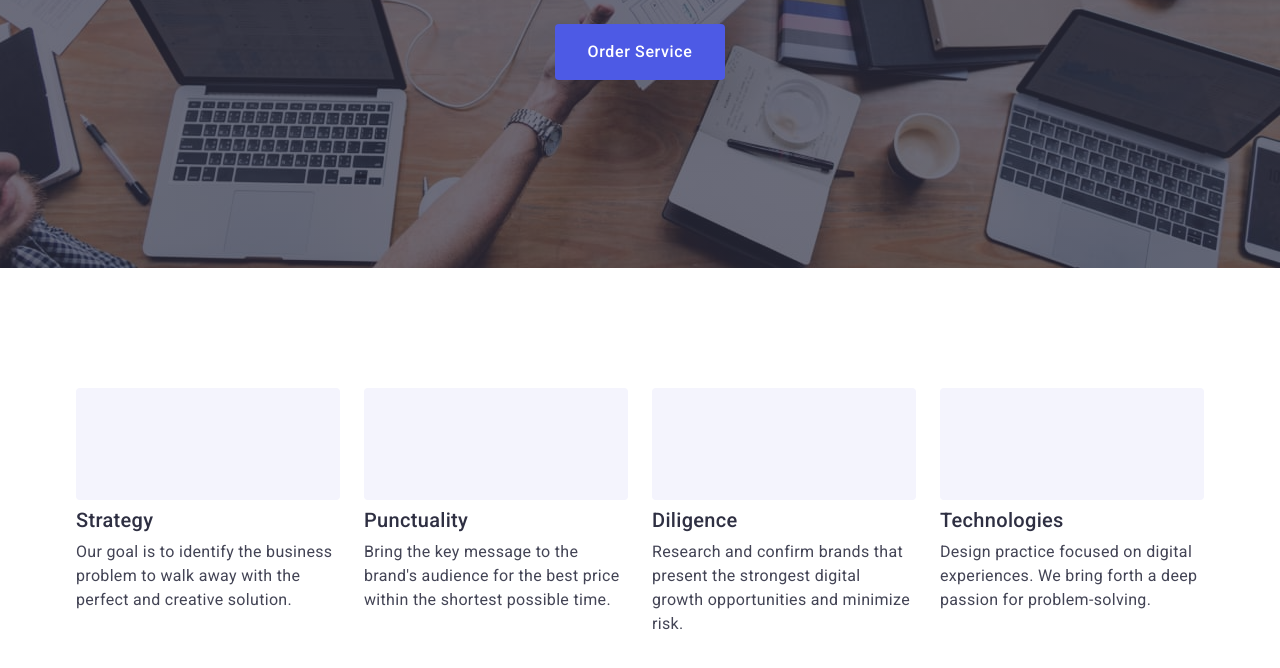
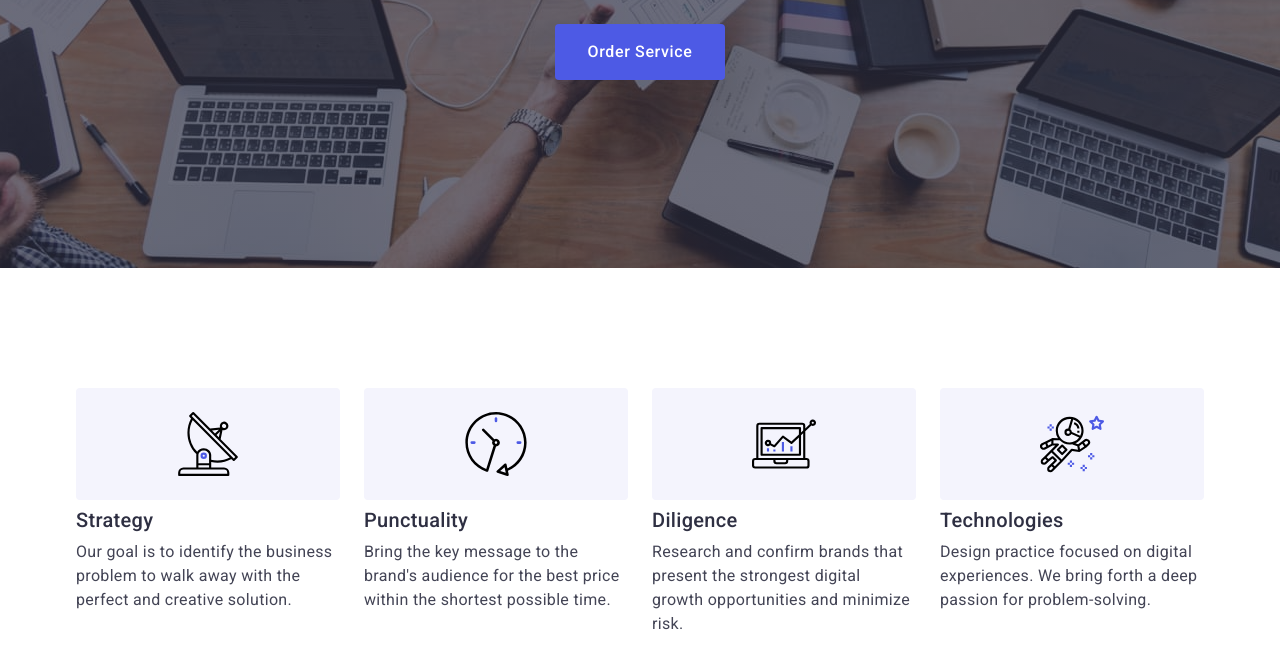
Before and after one commit to Stylize-K/goit-markup-hw-04, a plain HTML site: page index.html in a window 1280 px wide. Shown: the part 404-1072 px from the top of the page. Drawn offline with nearby package versions, Linux system fonts and the light colour scheme; the site is published under a folder, as on GitHub Pages, so addresses that start at the root find nothing.

Commit message:
Fix small bags

```diff
--- a/index.html
+++ b/index.html
@@ -67,7 +67,7 @@
             <li>
               <div class="advantages-icon-bcg">
                 <svg class="advantages-icon" width="64" height="64">
-                  <use href="/images/icons-defs.svg#icon-antenna"></use>
+                  <use href="./images/icons-defs.svg#icon-antenna"></use>
                 </svg>
               </div>
               <h3 class="advantages-subtitle">Strategy</h3>
@@ -79,7 +79,7 @@
             <li>
               <div class="advantages-icon-bcg">
                 <svg class="advantages-icon" width="64" height="64">
-                  <use href="/images/icons-defs.svg#icon-clock"></use>
+                  <use href="./images/icons-defs.svg#icon-clock"></use>
                 </svg>
               </div>
               <h3 class="advantages-subtitle">Punctuality</h3>
@@ -91,7 +91,7 @@
             <li>
               <div class="advantages-icon-bcg">
                 <svg class="advantages-icon" width="64" height="64">
-                  <use href="/images/icons-defs.svg#icon-diagram"></use>
+                  <use href="./images/icons-defs.svg#icon-diagram"></use>
                 </svg>
               </div>
               <h3 class="advantages-subtitle">Diligence</h3>
@@ -103,7 +103,7 @@
             <li>
               <div class="advantages-icon-bcg">
                 <svg class="advantages-icon" width="64" height="64">
-                  <use href="/images/icons-defs.svg#icon-astronaut"></use>
+                  <use href="./images/icons-defs.svg#icon-astronaut"></use>
                 </svg>
               </div>
               <h3 class="advantages-subtitle">Technologies</h3>
```
Also changed, not shown: portfolio.html (+1 -1 lines).
